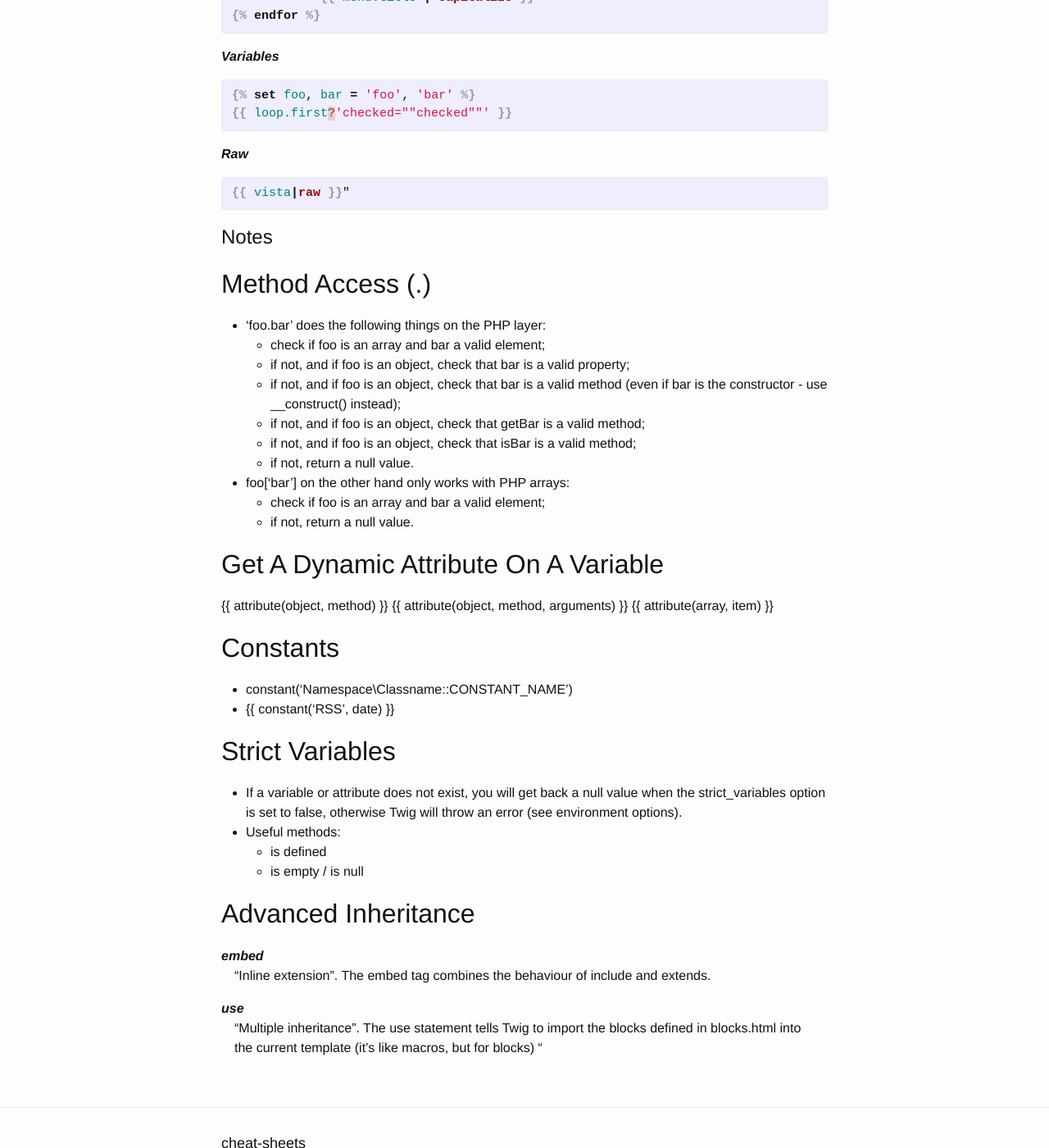
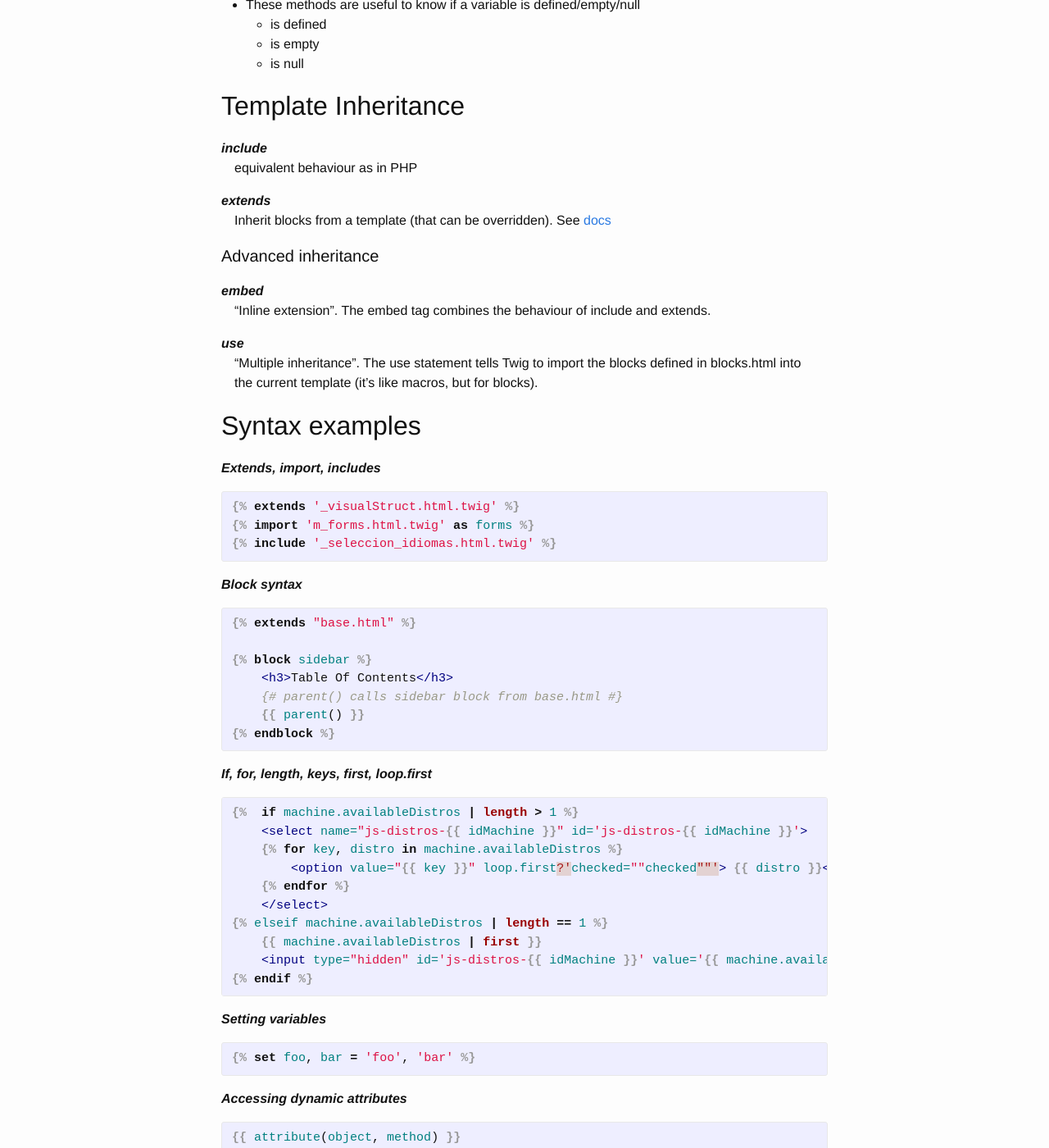
Before and after one commit to asodrober/johgh.github.io, a Jekyll site: the page built from _posts/2014-12-28-twig.markdown, in a window 1280 px wide and 1400 px high, scrolled down 902 px. Shown: the whole window at 82% size. Built offline with Jekyll 4.4.1, drawn with Linux system fonts in a browser that asks for light colours; some of the changed text lies outside the part shown.

Commit message:
Updated twig section

```diff
--- a/_includes/header.html
+++ b/_includes/header.html
@@ -23,5 +23,6 @@
     </nav>
 
   </div>
+<a href="https://github.com/johgh"><img style="position: absolute; top: 0; right: 0; border: 0;" src="https://camo.githubusercontent.com/a6677b08c955af8400f44c6298f40e7d19cc5b2d/68747470733a2f2f73332e616d617a6f6e6177732e636f6d2f6769746875622f726962626f6e732f666f726b6d655f72696768745f677261795f3664366436642e706e67" alt="Fork me on GitHub" data-canonical-src="https://s3.amazonaws.com/github/ribbons/forkme_right_gray_6d6d6d.png"></a>
 
 </header>
--- a/_posts/2014-12-28-twig.markdown
+++ b/_posts/2014-12-28-twig.markdown
@@ -8,64 +8,8 @@ categories: Notes
 *
 {:toc}
 
-# Syntax
 
-Extends, import, includes
-:
-{% highlight jinja %}
-{% raw %}
-{% extends '_visualStruct.html.twig' %}
-{% import 'm_forms.html.twig' as forms %}
-{% import 'm_buttons.html.twig' as buttons %}
-{% include '_seleccion_idiomas.html.twig' %}
-{% endraw %}
-{% endhighlight %}
-
-Macros
-:
-{% highlight jinja %}
-{% raw %}
-{% macro reset(text='', id='', class='', style='') %}
-{% import _self as buttons %}
-{{ buttons.button(text == '' ?t('reset'):text, id == ''?'js-reset':id, class ~ "" bton-reset"",  style, 'reset') }}
-{% endmacro %}
-{% macro button(text, id, class='', style='', type='button') %}
-<button id=""{{ id }}"" style='{{ style }}' class=""bton-general {{ class }}"" type=""{{ type }}"">{{ text | capitalize}}</button>
-{% endmacro %}
-{% endraw %}
-{% endhighlight %}
-
-Foreach
-:
-{% highlight jinja %}
-{% raw %}
-{% for key, menu in menuArr %}
-    {% set isSubmenu = (menu.submenu is iterable and menu.submenu|length > 0 ? true : false) %}
-            {{ menu.title | capitalize }}
-{% endfor %}
-{% endraw %}
-{% endhighlight %}
-
-Variables
-:
-{% highlight jinja %}
-{% raw %}
-{% set foo, bar = 'foo', 'bar' %}
-{{ loop.first?'checked=""checked""' }}
-{% endraw %}
-{% endhighlight %}
-
-Raw
-:
-{% highlight jinja %}
-{% raw %}
-{{ vista|raw }}"
-{% endraw %}
-{% endhighlight %}
-
-# Notes
-
-## Method Access (.)
+## Accessing object properties and  array items with '.'
 
 * 'foo.bar' does the following things on the PHP layer:
     - check if foo is an array and bar a valid element;
@@ -76,31 +20,139 @@ Raw
     - if not, and if foo is an object, check that isBar is a valid method;
     - if not, return a null value.
 
+
+## Accessing arrays with '[]'
 * foo['bar'] on the other hand only works with PHP arrays:
     - check if foo is an array and bar a valid element;
     - if not, return a null value.
 
-## Get A Dynamic Attribute On A Variable
+
+> Arrays can also be accesed with dot (see above)
+
+## Strict Variables
+* If a variable or attribute does not exist, you will get back a null value when the strict_variables
+option is set to false, otherwise Twig will throw an error (see environment options).
+* These methods are useful to know if a variable is defined/empty/null
+    - is defined
+    - is empty
+    - is null
+
+## Template Inheritance
+
+include
+: equivalent behaviour as in PHP
+
+extends
+: Inherit blocks from a template (that can be overridden). See [docs](http://twig.sensiolabs.org/doc/tags/extends.html)
+
+#### Advanced inheritance
+embed
+: "Inline extension". The embed tag combines the behaviour of include and extends.
+
+use
+: "Multiple inheritance". The use statement tells Twig to import the blocks defined in blocks.html into the current
+template (it's like macros, but for blocks).
+
+
+## Syntax examples
+
+Extends, import, includes
+:
+{% highlight jinja %}
+{% raw %}
+{% extends '_visualStruct.html.twig' %}
+{% import 'm_forms.html.twig' as forms %}
+{% include '_seleccion_idiomas.html.twig' %}
+{% endraw %}
+{% endhighlight %}
+
+Block syntax
+:
+{% highlight jinja %}
+{% raw %}
+{% extends "base.html" %}
+
+{% block sidebar %}
+    <h3>Table Of Contents</h3>
+    {# parent() calls sidebar block from base.html #}
+    {{ parent() }}
+{% endblock %}
+{% endraw %}
+{% endhighlight %}
+
+
+If, for, length, keys, first, loop.first
+:
+{% highlight jinja %}
+{% raw %}
+{%  if machine.availableDistros | length > 1 %}
+    <select name="js-distros-{{ idMachine }}" id='js-distros-{{ idMachine }}'>
+    {% for key, distro in machine.availableDistros %}
+        <option value="{{ key }}" loop.first?'checked=""checked""'> {{ distro }}</option>
+    {% endfor %}
+    </select>
+{% elseif machine.availableDistros | length == 1 %}
+    {{ machine.availableDistros | first }}
+    <input type="hidden" id='js-distros-{{ idMachine }}' value='{{ machine.availableDistros | keys | first }}'>
+{% endif %}
+{% endraw %}
+{% endhighlight %}
+
+Setting variables
+:
+{% highlight jinja %}
+{% raw %}
+{% set foo, bar = 'foo', 'bar' %}
+{% endraw %}
+{% endhighlight %}
+
+Accessing dynamic attributes
+:
+{% highlight jinja %}
 {% raw %}
 {{ attribute(object, method) }}
 {{ attribute(object, method, arguments) }}
 {{ attribute(array, item) }}
 {% endraw %}
+{% endhighlight %}
 
-## Constants
-* constant('Namespace\\Classname::CONSTANT_NAME')
-* {% raw %} {{ constant('RSS', date) }} {% endraw %}
+Constants
+:
+{% highlight jinja %}
+{% raw %}
+{# static constants #}
+{{ constant('Namespace\\Classname::PER_CLASS_CONSTANT') }}
+{# constant RSS from date object #}
+{{ constant('RSS', date) }}
+{% endraw %}
+{% endhighlight %}
 
-## Strict Variables
-* If a variable or attribute does not exist, you will get back a null value when the strict_variables
-option is set to false, otherwise Twig will throw an error (see environment options).
-* Useful methods:
-    - is defined
-    - is empty / is null
+Filters (twig functions)
+:
+{% highlight jinja %}
+{% raw %}
+{# Transform string into first char uppercase and the rest into lowercase #}
+{{ var | capitalize }}
+{# "titlecase" #}
+{{ var | title }}
+{# shows raw html #}
+{{ vista|raw }}"
+{% endraw %}
+{% endhighlight %}
+> See all filters available [here](http://twig.sensiolabs.org/doc/filters/index.html)
 
-## Advanced Inheritance
-embed
-: "Inline extension". The embed tag combines the behaviour of include and extends.
-
-use
-: "Multiple inheritance". The use statement tells Twig to import the blocks defined in blocks.html into the current template (it's like macros, but for blocks) "
+Macros
+:
+{% highlight jinja %}
+{% raw %}
+{% macro reset(text='', id='', class='', style='') %}
+{# call macro from a macro #}
+{% import _self as buttons %}
+{{ buttons.button(text == '' ?t('reset'):text, id == ''?'js-reset':id, class ~ "" bton-reset"",  style, 'reset') }}
+{% endmacro %}
+{# this is the macro imported before #}
+{% macro button(text, id, class='', style='', type='button') %}
+<button id=""{{ id }}"" style='{{ style }}' class=""bton {{ class }}"" type=""{{ type }}"">{{ text | capitalize}}</button>
+{% endmacro %}
+{% endraw %}
+{% endhighlight %}
```
Also changed, not shown: css/images/right-dusk-blue@2x.png (added).
